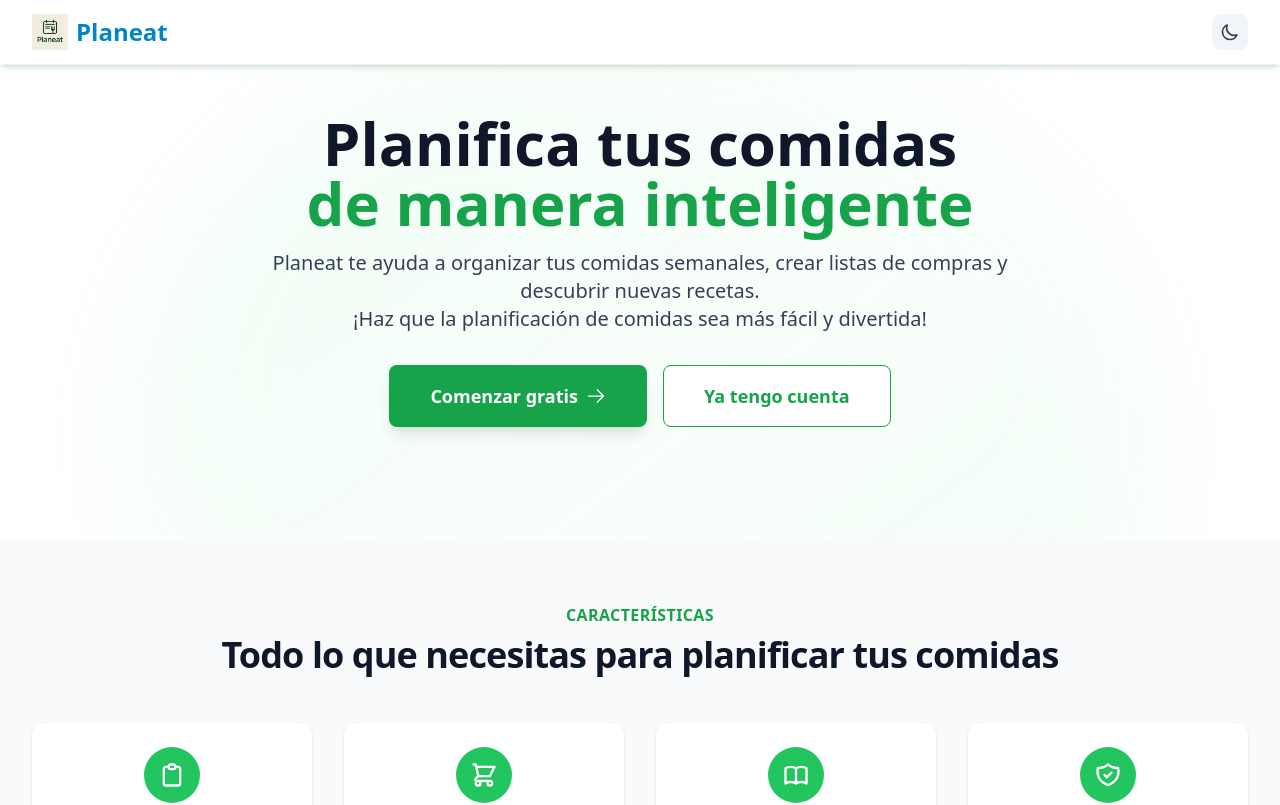
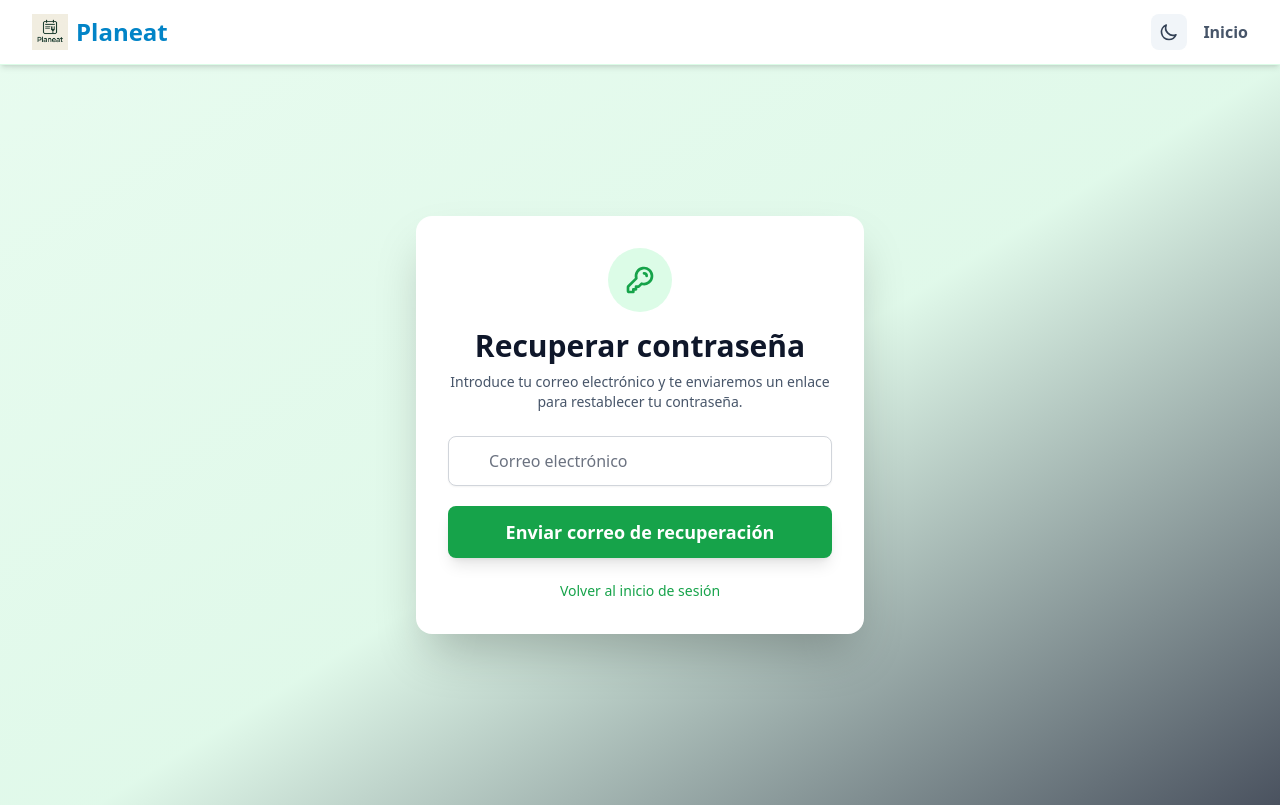
Before and after one commit to titicuevas/planeat, a React (Vite) app in the folder frontend/: page /forgot-password in a window 1280 px wide. Before the commit this address led to /. Shown: the top 805 px of the page. Built offline with nearby package versions, Linux system fonts and the light colour scheme; no server answers.

Commit message:
Ultimas actualicacines login

```diff
--- a/frontend/src/App.tsx
+++ b/frontend/src/App.tsx
@@ -160,7 +160,7 @@ function AppContent() {
   useEffect(() => {
     if (!showGlobalLoader && sessionChecked && profileLoaded && !loadingProfile) {
       // Si no hay sesión y no estamos en welcome/login/register, redirigir a welcome
-      if (!session && !['/', '/login', '/register'].includes(location.pathname)) {
+      if (!session && !['/', '/login', '/register', '/forgot-password', '/reset-password-sent'].includes(location.pathname)) {
         if (location.pathname !== '/') navigate('/', { replace: true });
         return;
       }
--- a/frontend/src/pages/ForgotPassword.tsx
+++ b/frontend/src/pages/ForgotPassword.tsx
@@ -1,4 +1,4 @@
-import { useState } from 'react';
+import { useState, useEffect } from 'react';
 import { Link, useNavigate } from 'react-router-dom';
 import { supabase } from '../config/supabase';
 
@@ -8,10 +8,22 @@ export default function ForgotPassword() {
   const [loading, setLoading] = useState(false);
   const [error, setError] = useState<string | null>(null);
 
+  useEffect(() => {
+    document.title = 'Recuperar contraseña - Planeat';
+  }, []);
+
   const handleSubmit = async (e: React.FormEvent) => {
     e.preventDefault();
     setLoading(true);
     setError(null);
+
+    // Validar formato del email
+    const emailRegex = /^[^\s@]+@[^\s@]+\.[^\s@]+$/;
+    if (!emailRegex.test(email)) {
+      setError('Por favor, introduce un correo electrónico válido');
+      setLoading(false);
+      return;
+    }
 
     try {
       const { error } = await supabase.auth.resetPasswordForEmail(email, {
@@ -36,6 +48,11 @@ export default function ForgotPassword() {
       <div className="flex flex-col items-center justify-center py-8 px-4 sm:px-6 lg:px-8 min-h-[calc(100vh-80px)]">
         <div className="w-full max-w-md mx-auto flex flex-col items-center">
           <div className="w-full bg-white dark:bg-secondary-800 p-8 rounded-2xl shadow-2xl flex flex-col items-center">
+            <div className="w-16 h-16 bg-green-100 dark:bg-green-900 rounded-full flex items-center justify-center mb-4">
+              <svg className="w-8 h-8 text-green-600 dark:text-green-400" fill="none" viewBox="0 0 24 24" stroke="currentColor">
+                <path strokeLinecap="round" strokeLinejoin="round" strokeWidth={2} d="M15 7a2 2 0 012 2m4 0a6 6 0 01-7.743 5.743L11 17H9v2H7v2H4a1 1 0 01-1-1v-2.586a1 1 0 01.293-.707l5.964-5.964A6 6 0 1121 9z" />
+              </svg>
+            </div>
             <h2 className="text-3xl font-extrabold text-secondary-900 dark:text-white mb-2 text-center">Recuperar contraseña</h2>
             <p className="text-sm text-secondary-600 dark:text-secondary-300 mb-6 text-center">
               Introduce tu correo electrónico y te enviaremos un enlace para restablecer tu contraseña.
@@ -49,21 +66,28 @@ export default function ForgotPassword() {
             )}
 
             <form onSubmit={handleSubmit} className="w-full space-y-5">
-              <div>
+              <div className="relative">
                 <label htmlFor="email" className="block text-sm font-medium text-secondary-900 dark:text-secondary-100 sr-only">
                   Correo electrónico
                 </label>
+                <div className="relative">
+                  <div className="absolute inset-y-0 left-0 pl-3 flex items-center pointer-events-none">
+                    <svg className="h-5 w-5 text-secondary-400" fill="none" viewBox="0 0 24 24" stroke="currentColor">
+                      <path strokeLinecap="round" strokeLinejoin="round" strokeWidth={2} d="M3 8l7.89 5.26a2 2 0 002.22 0L21 8M5 19h14a2 2 0 002-2V7a2 2 0 00-2-2H5a2 2 0 00-2 2v10a2 2 0 002 2z" />
+                    </svg>
+                  </div>
                   <input
                     id="email"
                     name="email"
                     type="email"
                     autoComplete="email"
                     required
-                  className="appearance-none rounded-lg relative block w-full px-4 py-3 border border-gray-300 dark:border-secondary-600 placeholder-gray-500 dark:placeholder-secondary-400 text-secondary-900 dark:text-secondary-100 bg-white dark:bg-secondary-900 focus:outline-none focus:ring-2 focus:ring-green-500 focus:border-green-500 focus:z-10 sm:text-base shadow-sm"
+                    className="appearance-none rounded-lg relative block w-full pl-10 px-4 py-3 border border-gray-300 dark:border-secondary-600 placeholder-gray-500 dark:placeholder-secondary-400 text-secondary-900 dark:text-secondary-100 bg-white dark:bg-secondary-900 focus:outline-none focus:ring-2 focus:ring-green-500 focus:border-green-500 focus:z-10 sm:text-base shadow-sm"
                     placeholder="Correo electrónico"
                     value={email}
                     onChange={(e) => setEmail(e.target.value)}
                   />
+                </div>
               </div>
 
               <button
@@ -71,7 +95,15 @@ export default function ForgotPassword() {
                 disabled={loading}
                 className="w-full py-3 rounded-lg font-bold text-lg bg-green-600 hover:bg-green-700 text-white shadow-lg transition-all duration-200 focus:outline-none focus:ring-2 focus:ring-green-500 focus:ring-offset-2 disabled:opacity-50 disabled:cursor-not-allowed mt-2"
               >
-                {loading ? 'Enviando...' : 'Enviar correo de recuperación'}
+                {loading ? (
+                  <span className="flex items-center justify-center">
+                    <svg className="animate-spin -ml-1 mr-3 h-5 w-5 text-white" fill="none" viewBox="0 0 24 24">
+                      <circle className="opacity-25" cx="12" cy="12" r="10" stroke="currentColor" strokeWidth="4"></circle>
+                      <path className="opacity-75" fill="currentColor" d="M4 12a8 8 0 018-8V0C5.373 0 0 5.373 0 12h4zm2 5.291A7.962 7.962 0 014 12H0c0 3.042 1.135 5.824 3 7.938l3-2.647z"></path>
+                    </svg>
+                    Enviando...
+                  </span>
+                ) : 'Enviar correo de recuperación'}
               </button>
 
               <div className="text-center">
--- a/frontend/src/pages/ResetPasswordSent.tsx
+++ b/frontend/src/pages/ResetPasswordSent.tsx
@@ -1,17 +1,33 @@
-import React from 'react';
+import React, { useEffect } from 'react';
+import { Link } from 'react-router-dom';
 
 export default function ResetPasswordSent() {
+  useEffect(() => {
+    document.title = 'Correo enviado - Planeat';
+  }, []);
+
   return (
     <div className="min-h-screen bg-gradient-to-br from-green-100/60 via-green-200/40 to-secondary-900/80 dark:from-secondary-900 dark:via-secondary-800 dark:to-secondary-900 transition-colors duration-300 flex items-center justify-center">
       <div className="w-full max-w-md mx-auto flex flex-col items-center">
         <div className="w-full bg-white dark:bg-secondary-800 p-8 rounded-2xl shadow-2xl flex flex-col items-center">
-          <h2 className="text-2xl font-bold text-green-700 mb-4 text-center">¡Revisa tu correo!</h2>
+          <div className="w-16 h-16 bg-green-100 dark:bg-green-900 rounded-full flex items-center justify-center mb-4">
+            <svg className="w-8 h-8 text-green-600 dark:text-green-400" fill="none" viewBox="0 0 24 24" stroke="currentColor">
+              <path strokeLinecap="round" strokeLinejoin="round" strokeWidth={2} d="M3 8l7.89 5.26a2 2 0 002.22 0L21 8M5 19h14a2 2 0 002-2V7a2 2 0 00-2-2H5a2 2 0 00-2 2v10a2 2 0 002 2z" />
+            </svg>
+          </div>
+          <h2 className="text-2xl font-bold text-green-700 dark:text-green-400 mb-4 text-center">¡Revisa tu correo!</h2>
           <p className="mb-2 text-secondary-700 dark:text-secondary-200 text-center">
             Si el correo está registrado, te hemos enviado un email para restablecer tu contraseña.
           </p>
-          <p className="mb-4 text-sm text-secondary-600 dark:text-secondary-300 text-center">
+          <p className="mb-6 text-sm text-secondary-600 dark:text-secondary-300 text-center">
             Sigue el enlace del correo para crear una nueva contraseña.
           </p>
+          <Link
+            to="/login"
+            className="w-full py-3 rounded-lg font-bold text-lg bg-green-600 hover:bg-green-700 text-white shadow-lg transition-all duration-200 focus:outline-none focus:ring-2 focus:ring-green-500 focus:ring-offset-2 text-center"
+          >
+            Volver al inicio de sesión
+          </Link>
         </div>
       </div>
     </div>
```
Lines whose indentation alone changed are shown as unchanged.
